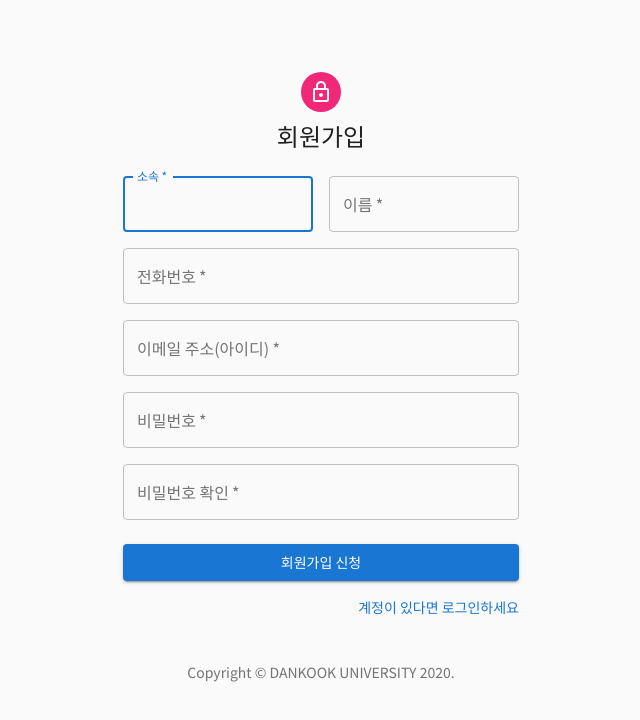
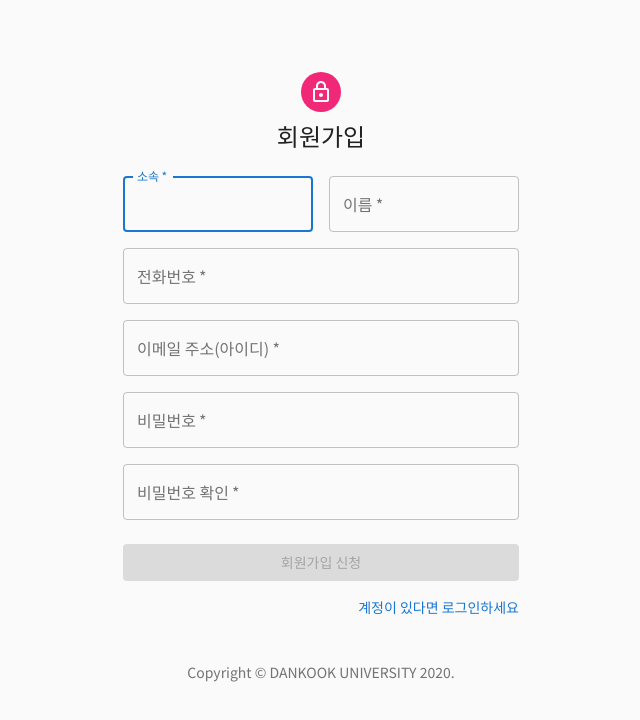
Before and after one commit to J1Yun/dku-server-management-system, a React (Create React App) app in the folder FE/: page /signup in a window 1280 px wide. Shown: the top 720 px of the page, without its empty margins (319-959 px from the left). Built offline with nearby package versions, Linux system fonts and the light colour scheme.

Commit message:
[BE] Update valid check

```diff
--- a/FE/src/user/SignUp.js
+++ b/FE/src/user/SignUp.js
@@ -199,6 +199,16 @@ export default function SignUp() {
                         variant="contained"
                         color="primary"
                         className={classes.submit}
+                        disabled={
+                            user.userId.length > 0 &&
+                            user.name.length > 0 &&
+                            user.password.length > 0 &&
+                            user.tel.length > 0 &&
+                            user.department.length > 0 &&
+                            user.password === user.passwordAgain
+                                ? false
+                                : true
+                        }
                     >
                         회원가입 신청
                     </Button>
```
